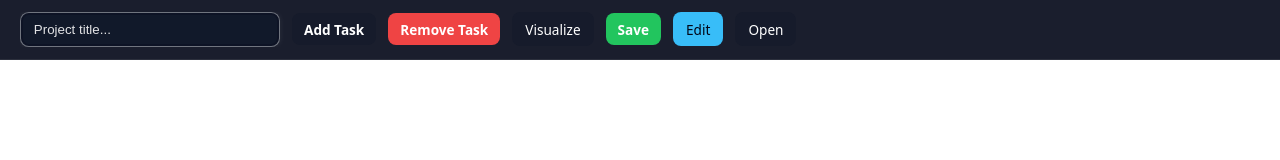
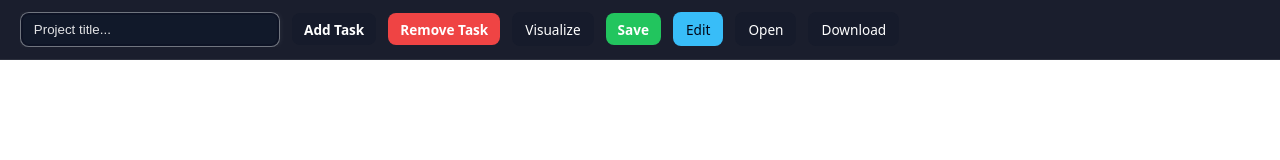
Before and after one commit to Canvaswarshsd/skilltree-frontend, a React (Vite) app: page / in a window 1280 px wide. Shown: the top 160 px of the page. Built offline with nearby package versions, Linux system fonts and the light colour scheme.

Commit message:
Topbar: Save inside horizontal scroller; no overlay; dropdown opens downward

```diff
--- a/src/App.tsx
+++ b/src/App.tsx
@@ -555,6 +555,35 @@ export default function App() {
     input.click();
   };
 
+  /* ---------- NEU: Download-Dropdown (PDF/JPG) ---------- */
+  const [downloadOpen, setDownloadOpen] = useState(false);
+  const downloadBtnRef = useRef<HTMLButtonElement | null>(null);
+  const [downloadPos, setDownloadPos] = useState<{ top: number; left: number } | null>(null);
+
+  const openDownloadMenu = () => {
+    const btn = downloadBtnRef.current;
+    if (!btn) { setDownloadOpen(v => !v); return; }
+    const r = btn.getBoundingClientRect();
+    setDownloadPos({ top: r.bottom + 6, left: r.right }); // rechtsbündig, wie Save
+    setDownloadOpen(true);
+  };
+  const toggleDownloadMenu = () => {
+    setDownloadOpen(prev => {
+      if (prev) return false;
+      openDownloadMenu();
+      return true;
+    });
+  };
+
+  const doDownloadPDF = () => {
+    setDownloadOpen(false);
+    alert("Download as PDF – coming soon.");
+  };
+  const doDownloadJPG = () => {
+    setDownloadOpen(false);
+    alert("Download as JPG – coming soon.");
+  };
+
   /* ---------- NEU: Native Wheel Listener für Teams (Desktop) ---------- */
   useEffect(() => {
     const el = wrapperRef.current;
@@ -613,8 +642,23 @@ export default function App() {
 
           <button className={view === "edit" ? "view-btn active" : "view-btn"} onClick={() => setView("edit")}>Edit</button>
 
-          {/* NEU: Open-Button (gleiche Größe/Schrift wie Edit/Visualize) */}
           <button className="view-btn" onClick={doOpen}>Open</button>
+
+          {/* NEU: Download-Button neben Open mit identischem Dropdown-Stil */}
+          <div className="save-wrap">
+            <button ref={downloadBtnRef} className="view-btn" onClick={toggleDownloadMenu}>Download</button>
+            {downloadOpen && downloadPos && (
+              <div
+                className="save-menu"
+                role="menu"
+                style={{ top: downloadPos.top, left: downloadPos.left, transform: "translateX(-100%)" }}
+                onMouseLeave={() => setDownloadOpen(false)}
+              >
+                <button className="save-item" onClick={doDownloadPDF}>PDF</button>
+                <button className="save-item" onClick={doDownloadJPG}>JPG</button>
+              </div>
+            )}
+          </div>
         </div>
       </header>
 
```
